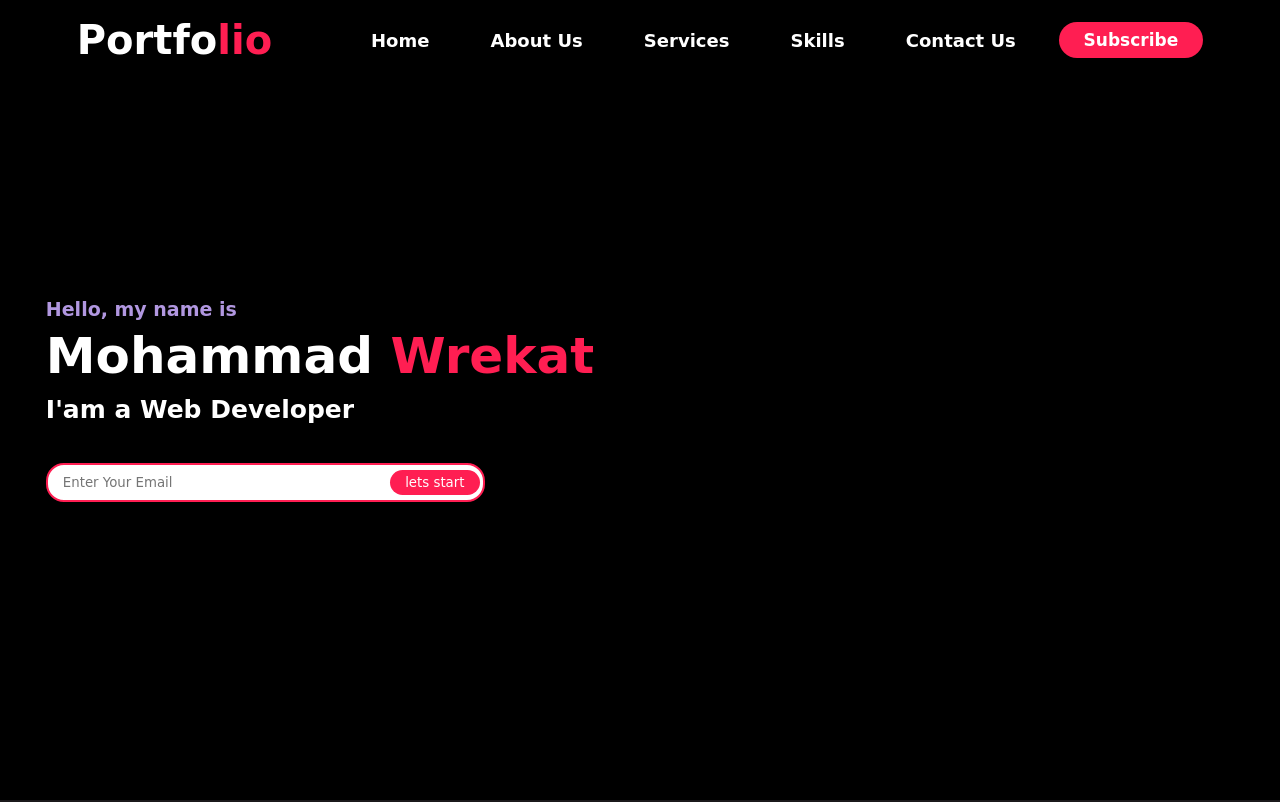
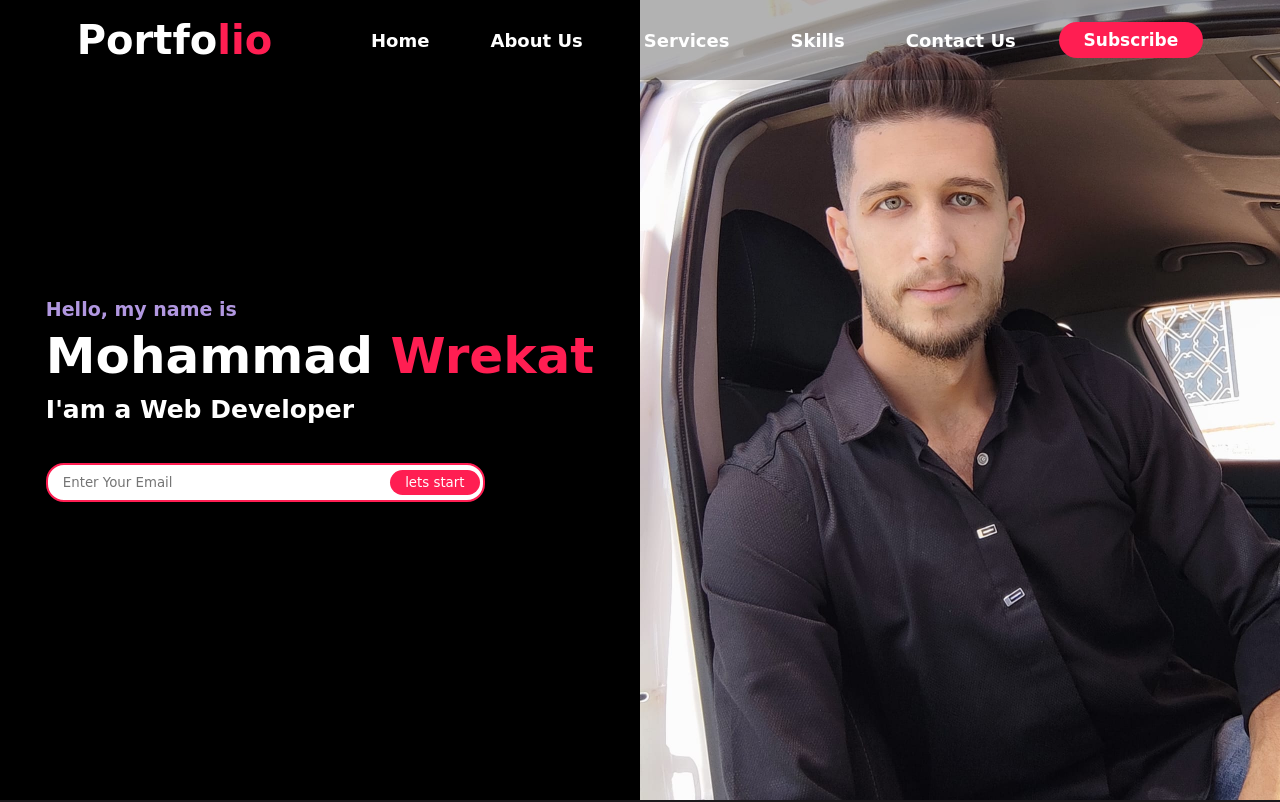
Before and after one commit to mhmadwrekat/portfolio-template, a plain HTML site: page index.html in a window 1280 px wide. Shown: the top 802 px of the page. Drawn offline with Linux system fonts and the light colour scheme; a web font is replaced by a local one.

Commit message:
few updates

```diff
--- a/css/style.css
+++ b/css/style.css
@@ -12,7 +12,7 @@ header {
   background-color: black;
 }
 .heroimage {
-  background-image: url("./assests/img/mhmadwrekat.webp");
+  background-image: url("../assests/img/mhmadwrekat.webp");
   width: 50%;
   height: 100vh;
   background-size: cover;
```
